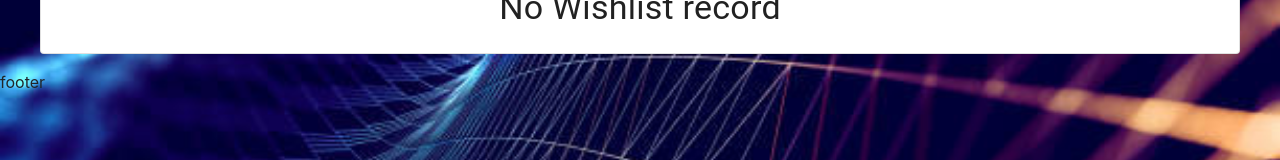
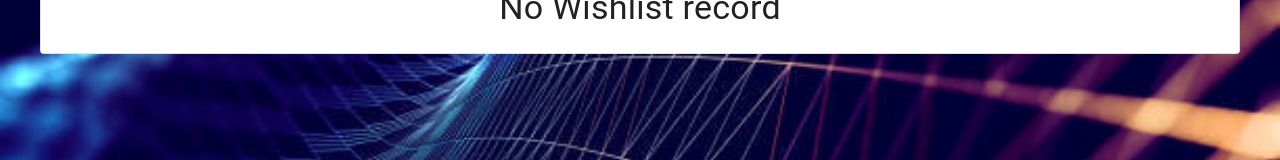
Before and after one commit to WendyVsQz/Workable, a React (Create React App) app: page /wishlist in a window 1280 px wide. Shown: the part 170-330 px from the top of the page. Built offline with nearby package versions, Linux system fonts and the light colour scheme.

Commit message:
removed the footer

```diff
--- a/src/App.jsx
+++ b/src/App.jsx
@@ -2,7 +2,6 @@ import React from "react";
 import { Route, Routes } from "react-router-dom";
 
 import CareerTips from "./components/careerTips/careerTips";
-import Footer from "./components/footer/footer";
 import Home from "./components/home/home";
 import Header from "./components/navbar/Header";
 import WishList from "./components/WishList/wish-list";
@@ -17,7 +16,6 @@ const App = () => {
           <Route path="/career-tips" element={<CareerTips />} />
           <Route path="/wishlist" element={<WishList />} />
         </Routes>
-        <Footer />
       </div>
     </>
   );
--- a/src/components/WishList/wish-list.jsx
+++ b/src/components/WishList/wish-list.jsx
@@ -1,7 +1,6 @@
 import React, { useEffect, useState } from "react";
+import { getFromStorage } from '../../utils/storage-utils';
 import { CardComponent, EmptyCard } from '../card/card-component';
-import { getFromStorage } from '../../utils/storage-utils';
-import { Container } from "@mui/system";
 import './wish-list.css';
 
 const WishList = () => {
```
